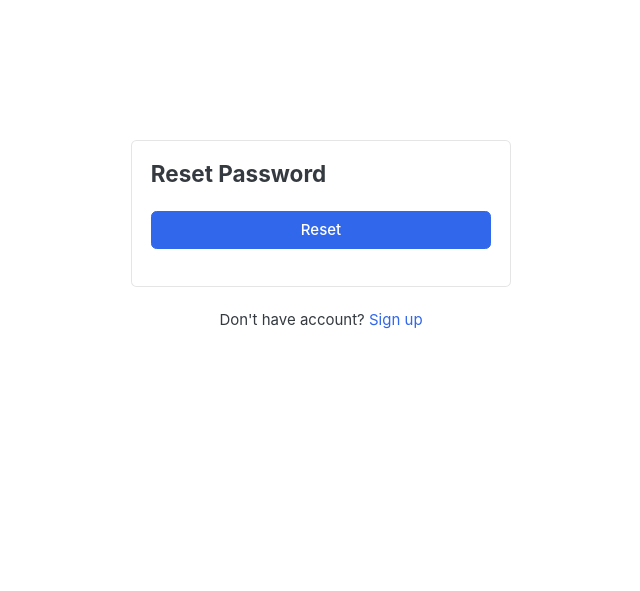
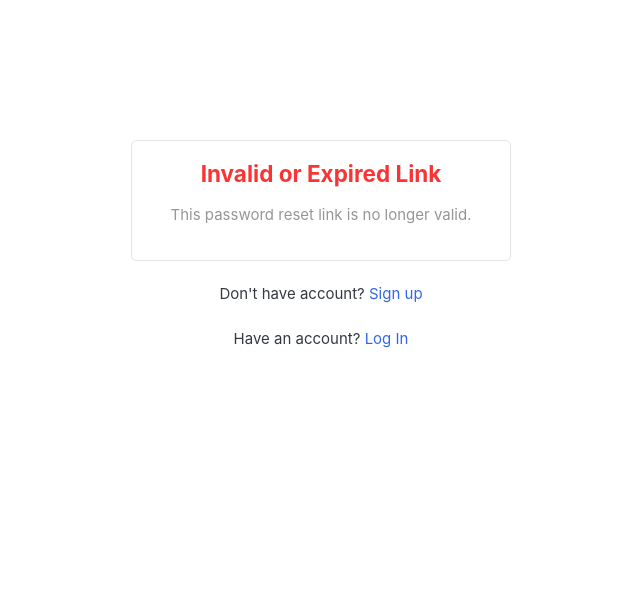
Before and after one commit to Sushank-Code/ClickShop, a Django app: page /accounts/reset/1/1/ in a window 1280 px wide. Shown: the part 118-709 px from the top of the page, without its empty margins (319-959 px from the left). Run offline with Django 5.2, Linux system fonts and the light colour scheme; data that the repository does not hold is empty; some libraries are stand-ins or nearby versions; some web fonts are replaced.

Commit message:
forgot password confirm

```diff
--- a/eproject/accounts/templates/accounts/password_reset_confirm.html
+++ b/eproject/accounts/templates/accounts/password_reset_confirm.html
@@ -8,6 +8,7 @@
     <!-- ============================ COMPONENT LOGIN   ================================= -->
     <div class="card mx-auto" style="max-width: 380px; margin-top:100px;">
         <div class="card-body">
+            {% if validlink %}
             <h4 class="card-title mb-4">Reset Password</h4>
             {% include 'kartapp/includes/alert.html' %}
             <form action="" method="post">
@@ -36,10 +37,17 @@
                     <button type="submit" class="btn btn-primary btn-block"> Reset </button>
                 </div> <!-- form-group// -->
             </form>
+            {% else %}
+            <div class="text-center">
+                <h4 class="card-title mb-3 text-danger">Invalid or Expired Link</h4>
+                <p class="text-muted mb-3">This password reset link is no longer valid.</p>
+            </div>
+            {% endif %}
         </div> <!-- card-body.// -->
     </div> <!-- card .// -->
 
     <p class="text-center mt-4">Don't have account? <a href="{% url 'Registration' %}">Sign up</a></p>
+    <p class="text-center mt-4">Have an account? <a href="{% url 'Signin' %}">Log In</a></p>
     <br><br>
     <!-- ============================ COMPONENT LOGIN  END.// ================================= -->
 
--- a/eproject/accounts/templates/accounts/password_reset_email.html
+++ b/eproject/accounts/templates/accounts/password_reset_email.html
@@ -51,7 +51,7 @@
                             </p>
 
                             <p style="margin-top:30px; color:#666666; font-size:14px;">
-                                For security reasons, this link will expire soon.
+                                For security reasons, this link will expire in 1 hour.
                             </p>
                         </td>
                     </tr>
--- a/eproject/accounts/views.py
+++ b/eproject/accounts/views.py
@@ -107,14 +107,14 @@ def logout_view(request):
 def dashboard(request):
     return render(request,'accounts/dashboard.html')
 
-# password reset
+# forgot password
 
 class CustomPasswordResetView(SuccessMessageMixin,PasswordResetView):
     form_class = CustomPasswordResetForm
     template_name = 'accounts/password_reset_form.html'
     subject_template_name = 'accounts/password_reset_subject.txt'
     html_email_template_name = 'accounts/password_reset_email.html'
-    success_message = "Reset link sent to your email"
+    success_message = "Reset link sent to your email."
     success_url = reverse_lazy('Signin')
 
     def send_mail(self, context, from_email, to_email,html_email_template_name):
--- a/eproject/eproject/settings.py
+++ b/eproject/eproject/settings.py
@@ -147,3 +147,5 @@ EMAIL_HOST_PASSWORD = config("EMAIL_HOST_PASSWORD", default="")
 EMAIL_PORT = config("EMAIL_PORT", default=25, cast=int)
 EMAIL_USE_TLS = config("EMAIL_USE_TLS", default=False, cast=bool)
 DEFAULT_FROM_EMAIL = config("DEFAULT_FROM_EMAIL")
+
+PASSWORD_RESET_TIMEOUT = 3600     # 1hr
```
